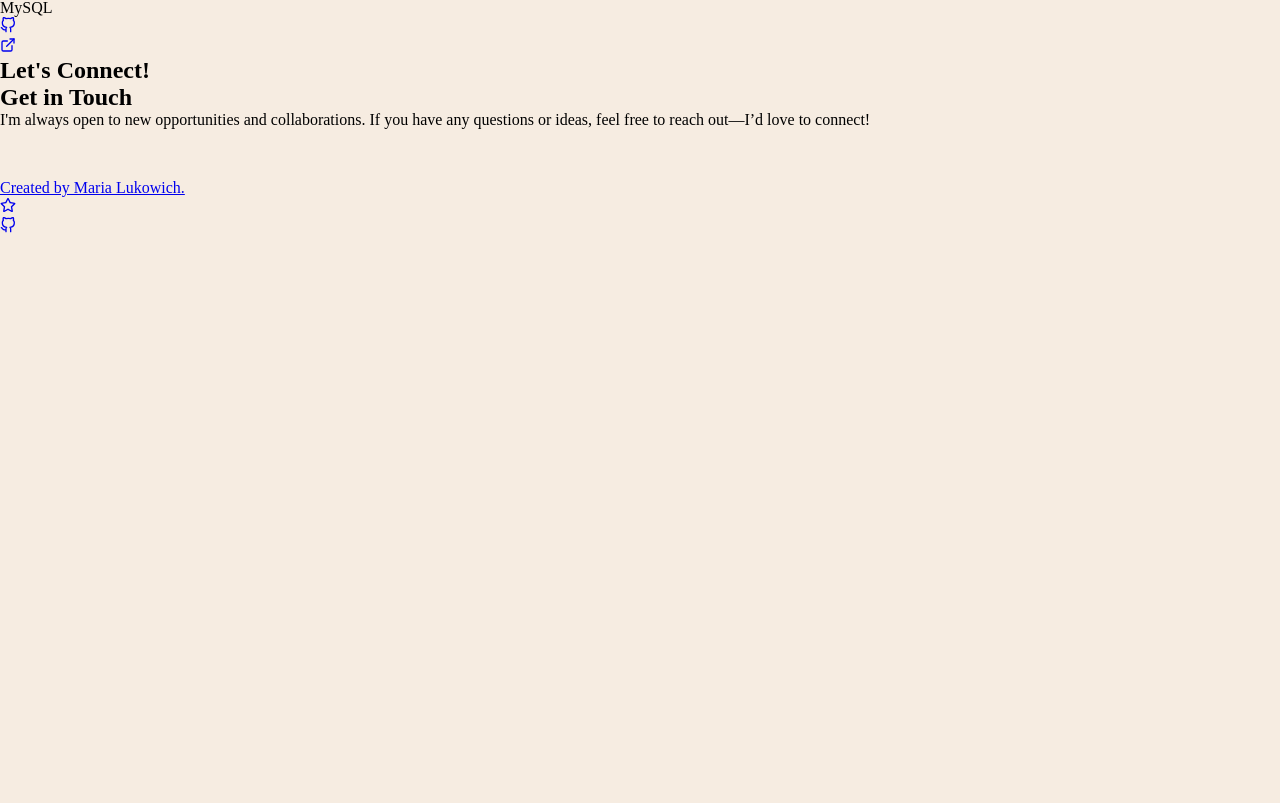
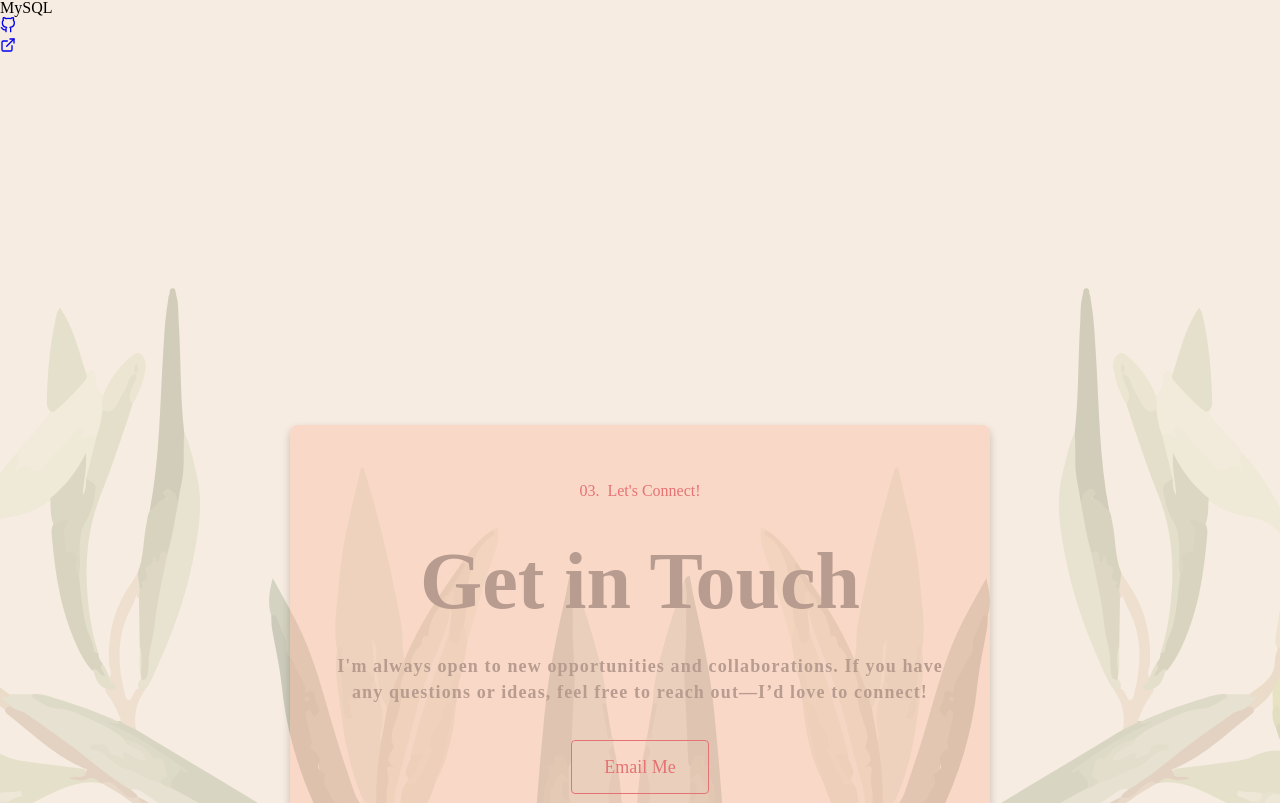
Before and after one commit to mizanurrahman13/Portfolio2, a Next.js app: page / in a window 1280 px wide. Shown: the part 4257-5060 px from the top of the page. Before the commit the page ends 4494 px from the top, so only its background shows below. Built offline with nearby package versions, Linux system fonts and the light colour scheme; no server answers.

Commit message:
styling the contact and footer sections

```diff
--- a/src/app/components/Contact/Contact.scss
+++ b/src/app/components/Contact/Contact.scss
@@ -1,2 +1,215 @@
 @use "../../styles/variables" as *;
 @use "../../styles/mixins" as *;
+
+.contact{
+    max-width: 700px;
+    margin: 10rem auto;
+    display: flex;
+    gap: 1rem;
+    justify-content: center;
+    align-items: center;
+    flex-direction: column;
+
+    &__wrapper{
+        position: relative;
+        display: flex;
+        justify-content: center;
+        align-items: center;
+        flex-direction: column;
+        gap: 1rem;
+        background-color: rgba(255, 171, 145, 0.31);
+        padding: 2rem;
+        border-radius: .5rem;
+        max-width: 70vw;
+        margin: auto;
+        box-shadow: 0 .25rem .5rem rgba(0, 0, 0, 0.2);
+
+        &::after{
+            content: "";
+            background-image: url("/images/olive-5.svg");
+            background-size: 100%;
+            position: absolute;
+            background-repeat: no-repeat;
+            background-position: top right;
+            opacity: 0.20;
+            top: 10%;
+            right: 5%;
+            left: -35%;
+            width: 170%;
+            height: 100%;
+            z-index: -1;
+        }
+    }
+
+    &__title{
+        color: $theme-color;
+        @include text-base;
+        font-weight: 300;
+
+        &::before{
+            counter-increment: title;
+            content: "0" counter(title) ".";
+            margin-right: 0.5rem;
+            color: $theme-color;
+        }
+    }
+    &__sub-title{
+        @include text-giant;
+        color: $light-brown;
+    }
+    &__text{
+        color: $light-brown;
+        @include text-large;
+        letter-spacing: 0.07rem;
+        line-height: 1.6rem;
+        font-weight: 600;
+        text-align: center;
+    }
+    &__cta{
+        margin-top: 1rem;
+
+        .btn{
+            padding: 1rem 2rem;
+            @include text-large;
+        }
+    }
+    @include tablet{
+        max-width: 800px;
+        margin: 15rem auto;
+        display: flex;
+        gap: 1rem;
+        justify-content: center;
+        align-items: center;
+        flex-direction: column;
+
+        &__wrapper{
+            gap: 1.7rem;
+            background-color: rgba(255, 171, 145, 0.31);
+            padding: 3rem 2rem;
+            border-radius: .5rem;
+            max-width: 100vw;
+            margin: auto;
+            box-shadow: 0 .25rem .5rem rgba(0, 0, 0, 0.2);
+
+            &::after{
+                content: "";
+                background-image: url("/images/olive-5.svg");
+                background-size: 100%;
+                position: absolute;
+                background-repeat: no-repeat;
+                background-position: top right;
+                opacity: 0.20;
+                top: -300%;
+                right: 5%;
+                left: -100%;
+                width: 300%;
+                height: 450%;
+                z-index: -1;
+            }
+        }
+
+
+        &__title{
+            color: $theme-color;
+            @include text-base;
+            font-weight: 300;
+
+            &::before{
+                counter-increment: title;
+                content: "0" counter(title) ".";
+                margin-right: 0.5rem;
+                color: $theme-color;
+            }
+        }
+        &__sub-title{
+            @include text-giant;
+            color: $light-brown;
+        }
+        &__text{
+            color: $light-brown;
+            @include text-large;
+            letter-spacing: 0.07rem;
+            line-height: 1.6rem;
+            font-weight: 600;
+            text-align: center;
+        }
+        &__cta{
+            margin-top: 1rem;
+
+            .btn{
+                padding: 1rem 2rem;
+                @include text-large;
+            }
+        }
+
+    }
+    @include desktop{
+        max-width: 700px;
+        margin: 23rem auto;
+        display: flex;
+        gap: 1rem;
+        justify-content: center;
+        align-items: center;
+        flex-direction: column;
+
+        &__wrapper{
+            gap: 1.7rem;
+            background-color: rgba(255, 171, 145, 0.31);
+            padding: 3rem 2rem;
+            border-radius: .5rem;
+            max-width: 70vw;
+            margin: auto;
+            box-shadow: 0 .25rem .5rem rgba(0, 0, 0, 0.2);
+
+            &::after{
+                content: "";
+                background-image: url("/images/olive-5.svg");
+                background-size: 100%;
+                position: absolute;
+                background-repeat: no-repeat;
+                background-position: top right;
+                opacity: 0.20;
+                top: -270%;
+                right: 5%;
+                left: -145%;
+                width: 387%;
+                height: 500%;
+                z-index: -1;
+            }
+        }
+
+        &__title{
+            color: $theme-color;
+            @include text-base;
+            font-weight: 300;
+
+            &::before{
+                counter-increment: title;
+                content: "0" counter(title) ".";
+                margin-right: 0.5rem;
+                color: $theme-color;
+            }
+        }
+        &__sub-title{
+            @include text-giant;
+            color: $light-brown;
+        }
+        &__text{
+            color: $light-brown;
+            @include text-large;
+            letter-spacing: 0.07rem;
+            line-height: 1.6rem;
+            font-weight: 600;
+            text-align: center;
+        }
+        &__cta{
+            margin-top: 1rem;
+
+            .btn{
+                padding: 1rem 2rem;
+                @include text-large;
+            }
+        }
+
+    }
+}
--- a/src/app/components/Contact/Contact.tsx
+++ b/src/app/components/Contact/Contact.tsx
@@ -1,7 +1,7 @@
 "use client";
 import React from "react";
 import "./Contact.scss"
-// import Button from "../Button/Button";
+import Button from "../Button/Button";
 import {motion} from "framer-motion";
 
 function Contact() {
@@ -25,7 +25,7 @@ function Contact() {
           If you have any questions or ideas, feel free to reach out—I’d love to connect!
           </p>
           <div className="contact__cta">
-              {/* <Button text="Email Me" href="mailto:mlukowich27@gmail.com" /> */}
+              <Button text="Email Me" href="mailto:mlukowich27@gmail.com" />
           </div>
         </div>
     </motion.div>
--- a/src/app/components/Footer/Footer.scss
+++ b/src/app/components/Footer/Footer.scss
@@ -1,2 +1,48 @@
 @use "../../styles/variables" as *;
 @use "../../styles/mixins" as *;
+
+.footer{
+    display: flex;
+    justify-content: center;
+    align-items: center;
+    padding: 15px;
+    min-height: 70px;
+    position: relative;
+
+
+    &__link{
+        text-decoration: none;
+        gap: 0.5rem;
+        display: flex;
+        flex-direction: column;
+        color: $theme-color;
+        outline: 2px dashed transparent;
+        transition: 0.3s ease-in-out;
+        padding: 10px;
+        @include text-small1;
+
+        &:focus{
+            outline-color: $theme-color;
+        }
+    }
+    &__info{
+        text-align: center;
+    }
+    &__github{
+        display: flex;
+        justify-content: center;
+        align-items: baseline;
+        gap: 1rem;
+    }
+    &__github-item{
+        display: flex;
+        gap: 0.3rem;
+
+    }
+    &__github-icon{
+        display: flex;
+        justify-content: center;
+        align-items: center;
+        color: $accent-color;
+    }
+}
```
